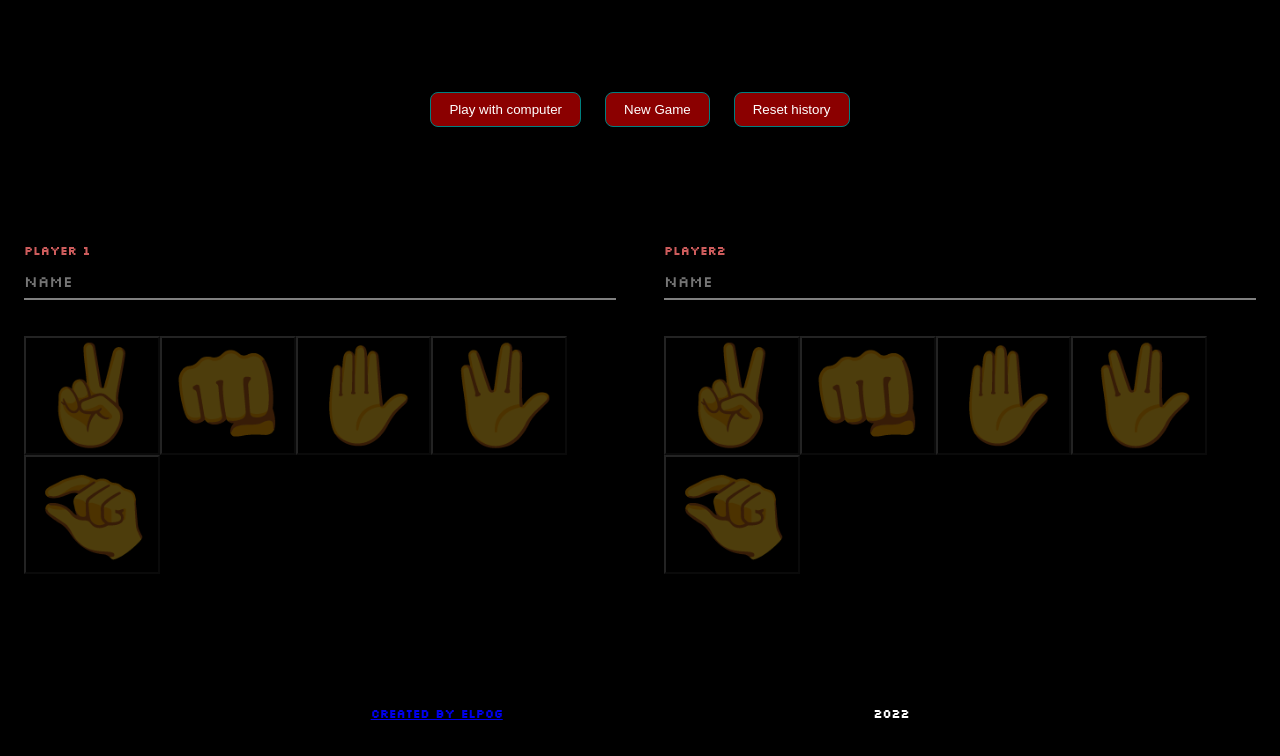
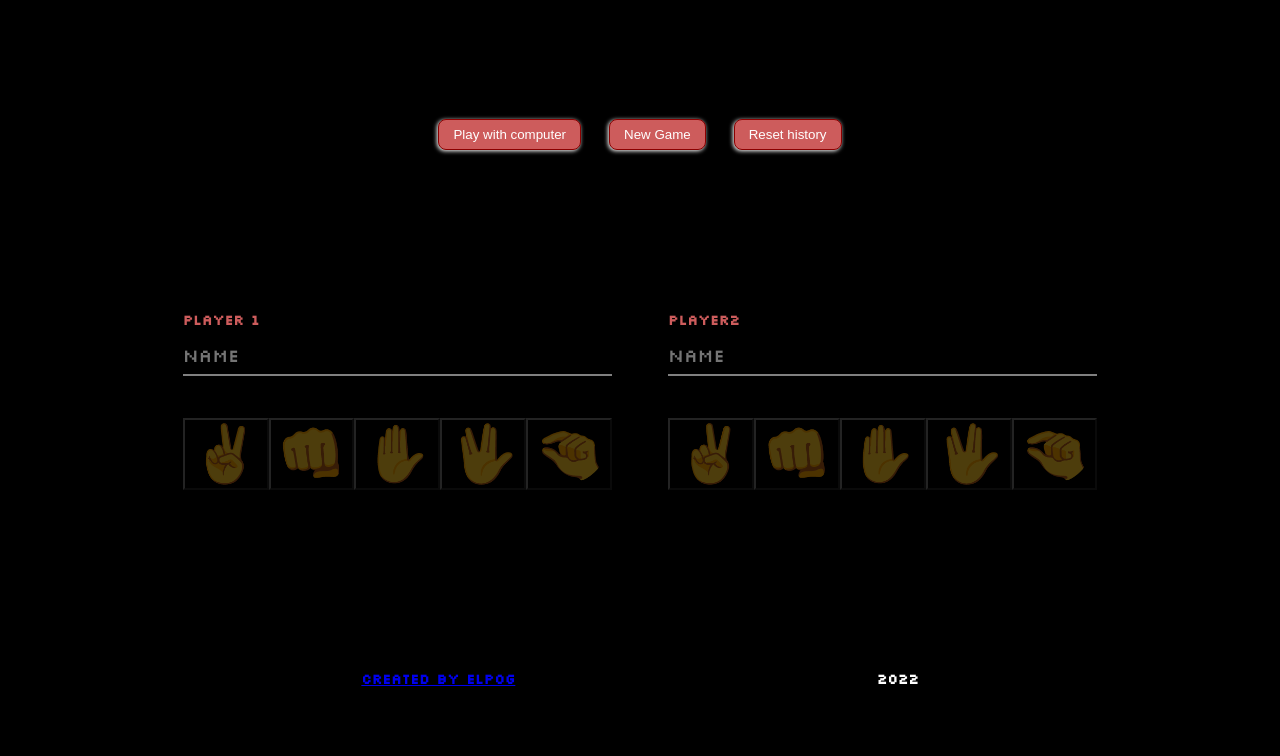
Before and after one commit to eLPog/RPS, a React (Create React App) app: page / in a window 1280 px wide. Shown: the top 756 px of the page. Built offline with nearby package versions, Linux system fonts and the light colour scheme.

Commit message:
media queries breakpoints added

```diff
--- a/src/components/Results/Results.css
+++ b/src/components/Results/Results.css
@@ -8,6 +8,7 @@
 }
 .result-score {
     font-size: 1.5rem;
+    padding:0.2rem;
     font-weight: bolder;
     display: block;
     color: var(--third-color);
--- a/src/components/Selections/Selection.css
+++ b/src/components/Selections/Selection.css
@@ -52,9 +52,14 @@ input:focus {
 }
 
 
-@media only screen and (max-width: 1200px){
+@media only screen and (max-width: 1400px){
     .selection {
         font-size: 4rem;
+    }
+}
+@media only screen and (min-width: 1400px){
+    .selection {
+        font-size: 5rem;
     }
 }
 @media (hover:none) and (pointer: coarse) {
--- a/src/components/commons/Button/Button.css
+++ b/src/components/commons/Button/Button.css
@@ -1,13 +1,13 @@
 .normalButton{
     text-decoration: none;
-    background-color: var(--third-color);
+    background-color: var(--second-color);
     color: white;
     border-radius: 8px;
-    padding: 0.75rem 1.5rem;
-    border: 1px solid teal;
+    padding: 0.5rem 1rem;
+    border: 1px solid var(--third-color);
     cursor: pointer;
-    margin-top: 2rem;
-    box-shadow: 3px 3px 10px #000000 ;
+    margin-top: 1rem;
+    box-shadow: -1px 1px 4px var(--first-color) ;
 }
 .normalButton:hover{
     background-color: var(--second-color) ;
--- a/src/index.css
+++ b/src/index.css
@@ -45,6 +45,16 @@ body::-webkit-scrollbar-thumb {
         font-size: 10px;
     }
 }
+@media only screen and (min-width:576px){
+    :root {
+        font-size: 11px;
+    }
+}
+@media only screen and (min-width:992px){
+    :root {
+        font-size: 14px;
+    }
+}
 @keyframes showElement {
     from {
         opacity: 0;
```
